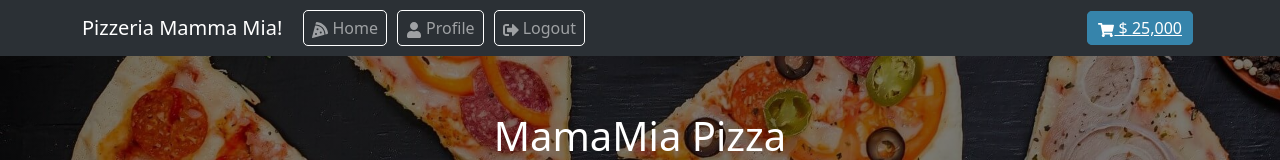
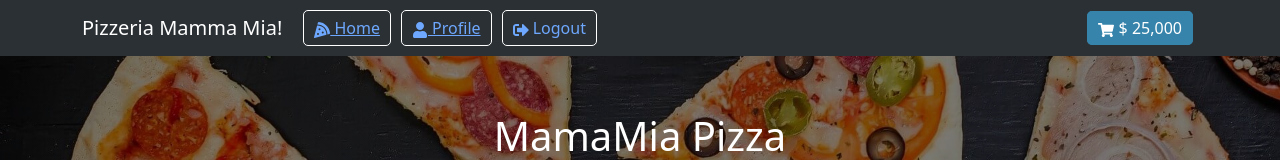
Before and after one commit to darkderes/hito5, a React (Vite) app: page / in a window 1280 px wide. Shown: the top 160 px of the page. Built offline with nearby package versions, Linux system fonts and the light colour scheme; no server answers.

Commit message:
refactor: replace Nav.Link with Link component for navigation consistency

```diff
--- a/src/components/Navbar.jsx
+++ b/src/components/Navbar.jsx
@@ -23,33 +23,50 @@ const NavbarApp = () => {
       <Container>
         <Navbar.Brand href="#home">Pizzeria Mamma Mia!</Navbar.Brand>
         <Nav className="me-auto">
-          <Nav.Link href="#home" className="nav-link-border">
+          <Link to="/" className="nav-link-border">
             <FaPizzaSlice /> Home
-          </Nav.Link>
+          </Link>
           {!token ? (
             <>
-              <Nav.Link href="#login" className="nav-link-border">
+              <Link
+                to="/login"
+                className="nav-link-border"
+                style={{ textDecoration: "none" }}
+              >
                 <FaSignInAlt /> Login
-              </Nav.Link>
-              <Nav.Link href="#register" className="nav-link-border">
+              </Link>
+
+              <Link
+                to="/register"
+                className="nav-link-border"
+                style={{ textDecoration: "none" }}
+              >
                 <FaUserPlus /> Register
-              </Nav.Link>
+              </Link>
             </>
           ) : (
             <>
-              <Nav.Link href="#profile" className="nav-link-border">
+              <Link to="/profile" className="nav-link-border">
                 <FaUser /> Profile
-              </Nav.Link>
-              <Nav.Link href="#logout" className="nav-link-border">
+              </Link>
+              <Link
+                to="/login"
+                className="nav-link-border"
+                style={{ textDecoration: "none" }}
+              >
                 <FaSignOutAlt /> Logout
-              </Nav.Link>
+              </Link>
             </>
           )}
         </Nav>
 
         <Navbar.Collapse className="justify-content-end">
           <Nav.Item>
-            <Link to="/cart" className="nav-link-border-cart nav-link-custom">
+            <Link
+              to="/cart"
+              className="nav-link-border-cart nav-link-custom"
+              style={{ textDecoration: "none" }}
+            >
               <FaShoppingCart /> $ {total.toLocaleString()}
             </Link>
           </Nav.Item>
```
